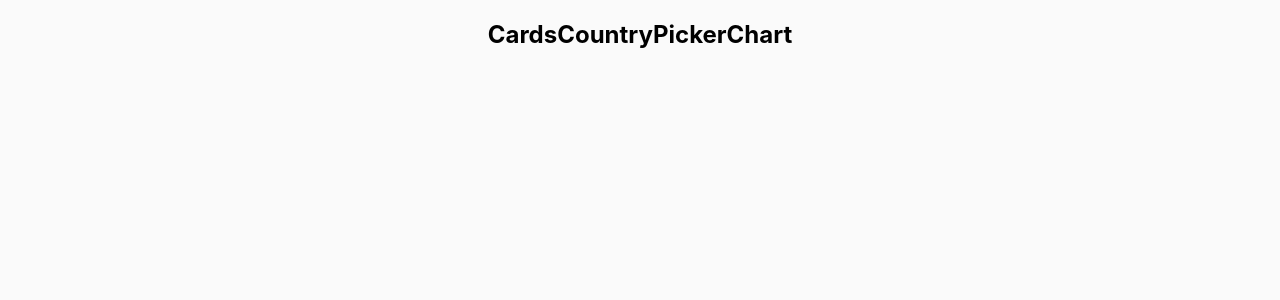
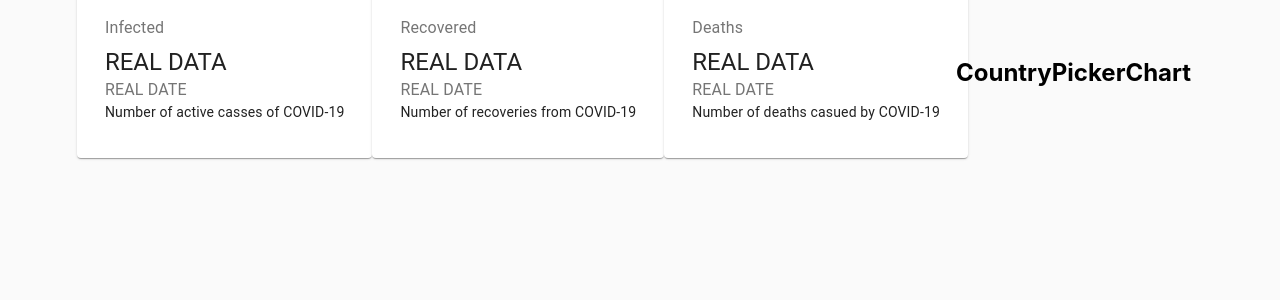
Before and after one commit to storiaca/covid-tracker-app, a React (Create React App) app: page / in a window 1280 px wide. Shown: the top 300 px of the page. Built offline with nearby package versions, Linux system fonts and the light colour scheme; no server answers.

Commit message:
Structure Crads component

```diff
--- a/package.json
+++ b/package.json
@@ -3,6 +3,7 @@
   "version": "0.1.0",
   "private": true,
   "dependencies": {
+    "@material-ui/core": "^4.9.10",
     "@testing-library/jest-dom": "^4.2.4",
     "@testing-library/react": "^9.5.0",
     "@testing-library/user-event": "^7.2.1",
--- a/src/components/Cards/Cards.jsx
+++ b/src/components/Cards/Cards.jsx
@@ -1,12 +1,53 @@
 import React from "react";
+
+import { Card, CardContent, Typography, Grid } from "@material-ui/core";
+
+import styles from "./Cards.module.css";
 
 const Cards = (props) => {
   const { data } = props;
   console.log(data);
 
   return (
-    <div>
-      <h2>Cards</h2>
+    <div className={styles.container}>
+      <Grid container spacing={3} justify="center">
+        <Grid item component={Card}>
+          <CardContent>
+            <Typography color="textSecondary" gutterBottom>
+              Infected
+            </Typography>
+            <Typography variant="h5">REAL DATA</Typography>
+            <Typography color="textSecondary">REAL DATE</Typography>
+            <Typography variant="body2">
+              Number of active casses of COVID-19
+            </Typography>
+          </CardContent>
+        </Grid>
+        <Grid item component={Card}>
+          <CardContent>
+            <Typography color="textSecondary" gutterBottom>
+              Recovered
+            </Typography>
+            <Typography variant="h5">REAL DATA</Typography>
+            <Typography color="textSecondary">REAL DATE</Typography>
+            <Typography variant="body2">
+              Number of recoveries from COVID-19
+            </Typography>
+          </CardContent>
+        </Grid>
+        <Grid item component={Card}>
+          <CardContent>
+            <Typography color="textSecondary" gutterBottom>
+              Deaths
+            </Typography>
+            <Typography variant="h5">REAL DATA</Typography>
+            <Typography color="textSecondary">REAL DATE</Typography>
+            <Typography variant="body2">
+              Number of deaths casued by COVID-19
+            </Typography>
+          </CardContent>
+        </Grid>
+      </Grid>
     </div>
   );
 };
```
Also changed, not shown: 1 other file (tests, documents, lock files or other folders).
